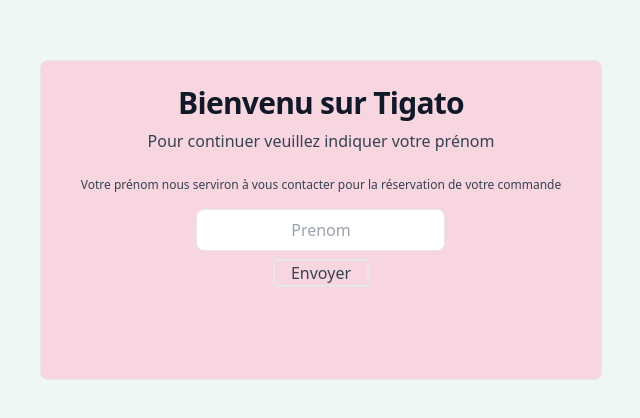
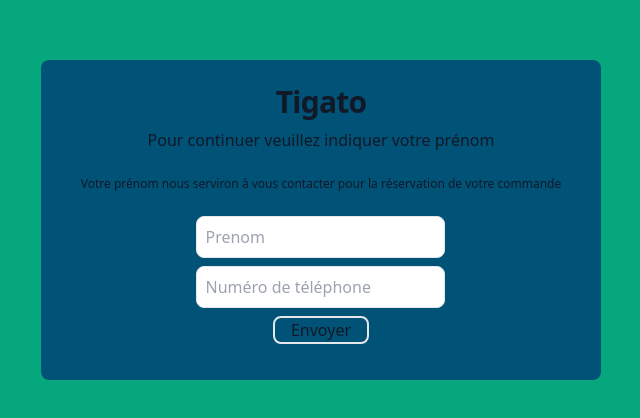
Before and after one commit to illshaad/Tigato, a Next.js app: page / in a window 1280 px wide. Shown: the part 180-598 px from the top of the page, without its empty margins (319-959 px from the left). Built offline with nearby package versions, Linux system fonts and the light colour scheme.

Commit message:
add formulaire

```diff
--- a/pages/composant/formulaire.tsx
+++ b/pages/composant/formulaire.tsx
@@ -2,7 +2,8 @@
 
 type Inputs = {
   name: string;
-  nameRequired: string;
+  phone: number;
+  value: "string";
 };
 
 export default function Formulaire() {
@@ -15,8 +16,6 @@
 
   const onSubmit: SubmitHandler<Inputs> = (data) => console.log(data);
 
-  console.log(watch("name"));
-
   return (
     <>
       <form
@@ -25,12 +24,34 @@
       >
         <input
           placeholder="Prenom"
-          {...register("name")}
-          className="border rounded-lg p-2 text-center"
+          {...register("name", { minLength: 3, maxLength: 10, required: true })}
+          className="border rounded-lg p-2 mt-2"
         />
+        {errors.name && (
+          <p>
+            Prénom obligatoir minimun 3 lettres et ne dois pas dépasser 10
+            lettre
+          </p>
+        )}
+        <input
+          placeholder="Numéro de téléphone"
+          type="tel"
+          {...register("phone", {
+            maxLength: 10,
+            required: true,
+            valueAsNumber: true,
+            pattern: { value: "(0|\\+33|0033)[1-9][0-9]{8}" },
+          })}
+          className="border rounded-lg p-2 mt-2"
+        />
+        {errors.phone && (
+          <p>
+            Numéro téléphone obligatoire et ne dois pas dépasser 10 chiffres
+          </p>
+        )}
         <button
           type="submit"
-          className="mt-2 pl-4 pr-4 grid text-gray-700 place-items-center rounded rounded-ml border-2 border-gray"
+          className="mt-2 pl-4 pr-4 grid text-gray-900 place-items-center rounded rounded-lg border-2 border-{#06a77d}"
         >
           Envoyer
         </button>
@@ -38,3 +59,4 @@
     </>
   );
 }
+[];
--- a/pages/index.tsx
+++ b/pages/index.tsx
@@ -13,14 +13,14 @@
         <link rel="icon" href="/favicon.ico" />
       </Head>
       <main className="grid h-screen place-items-center">
-        <div className="h-80 p-6 border bg-[#F7D6E0] rounded-lg ">
-          <h2 className="mb-2 text-3xl font-bold text-center tracking-tight text-gray-900 dark:text-white">
-            Bienvenu sur Tigato
+        <div className="h-80 p-6 border-{#005377} bg-[#005377] rounded-lg">
+          <h2 className="mb-2 text-3xl font-bold text-center tracking-tight text-gray-900">
+            Tigato
           </h2>
-          <p className="mb-2 text-center font-normal text-gray-700">
+          <p className="mb-2 text-center font-normal text-gray-900">
             Pour continuer veuillez indiquer votre prénom
           </p>
-          <p className="p-4 text-xs align-bottom  text-center font-normal text-gray-700">
+          <p className="p-4 text-xs align-bottom  text-center font-normal text-gray-900">
             Votre prénom nous serviron à vous contacter pour la réservation de
             votre commande
           </p>
--- a/styles/globals.css
+++ b/styles/globals.css
@@ -7,5 +7,5 @@
 @tailwind utilities;
 
 body {
-  background: #eff7f6;
+  background: #06a77d;
 }
```
